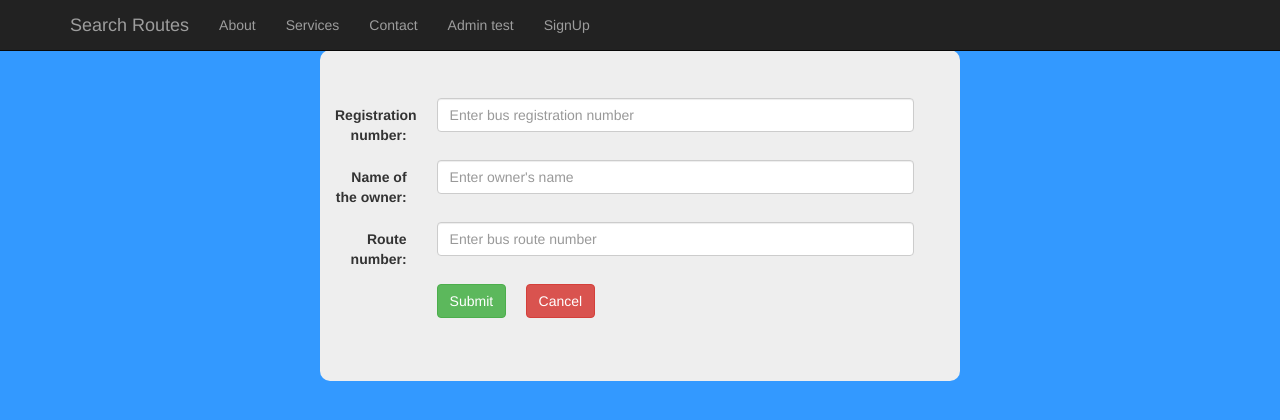
After one commit to pushpithaDilhan/BusBooking, a PHP site: page /busbooking/Administrator/add_bus.php in a window 1280 px wide. The commit adds this page. Shown: the top 420 px of the page. Run offline with PHP 8.4, Linux system fonts and the light colour scheme.

Commit message:
Bus add option

```diff
--- /dev/null
+++ b/Administrator/add_bus.php
@@ -0,0 +1,91 @@
+<!DOCTYPE html>
+<html lang="en">
+<head>
+<meta charset="UTF-8">
+<title>Add bus</title>
+
+<!-- bootstrap -->
+<link href = "../style/css/bootstrap.min.css" rel = "stylesheet">
+<link rel="stylesheet" href="styles.css">
+
+</head>
+
+<body style="background-color:#3399ff;">
+
+<!-- Navigation -->
+<nav class="navbar navbar-inverse navbar-fixed-top" role="navigation">
+    <div class="container">
+        <!-- Brand and toggle get grouped for better mobile display -->
+        <div class="navbar-header">
+            <button type="button" class="navbar-toggle" data-toggle="collapse" data-target="#bs-example-navbar-collapse-1">
+                <span class="sr-only">Toggle navigation</span>
+                <span class="icon-bar"></span>
+                <span class="icon-bar"></span>
+                <span class="icon-bar"></span>
+            </button>
+            <a class="navbar-brand" href="../common/routelist.php">Search Routes</a>
+        </div>
+        <!-- Collect the nav links, forms, and other content for toggling -->
+        <div class="collapse navbar-collapse" id="bs-example-navbar-collapse-1">
+            <ul class="nav navbar-nav">
+                <li>
+                    <a href="#">About</a>
+                </li>
+                <li>
+                    <a href="#">Services</a>
+                </li>
+                <li>
+                    <a href="#">Contact</a>
+                </li>
+
+                <li>
+                    <a href="../Administrator/adminhomepage.php" >Admin test</a>
+                </li>
+
+                <li>
+                    <a href="../Register/add-record-form.php" style="text-align:right;position:fixed;">SignUp</a>
+                </li>
+
+
+            </ul>
+        </div>
+        <!-- /.navbar-collapse -->
+    </div>
+    <!-- /.container -->
+</nav>
+
+<div class="container jumbotron" style="width:50%;margin-top:50px;border-radius:10px;">
+<form action="insert_bus_info.php" method="post" class="form-horizontal" style="margin-right:10px;width:95%;">
+	<div class="form-group">
+    	<label for="registration_number" class="control-label col-sm-2">Registration number:</label>
+        <div class="col-sm-10">
+        <input type="text" name="reg_no" class="form-control" id="Reg_no" placeholder="Enter bus registration number">
+        </div>
+    </div>
+
+    <div class="form-group">
+    	<label for="owner" class="control-label col-sm-2">Name of the owner:</label>
+        <div class="col-sm-10">
+        <input type="text" name="owner" class="form-control" id="Owner" placeholder="Enter owner's name">
+        </div>
+    </div>
+
+    <div class="form-group">
+    	<label for="route_no" class="control-label col-sm-2">Route number:</label>
+        <div class="col-sm-10">
+        <input type="text" name="route_no" class="form-control" id="Route_no" placeholder="Enter bus route number">
+        </div>
+    </div>
+
+    <div class="form-group">
+    <div class="col-sm-offset-2 col-sm-10">
+    <input type="submit" value="Submit" class="btn btn-success">
+     &nbsp;&nbsp;&nbsp;
+    <a href="add_bus.php"><button type="button" class="btn btn-danger">Cancel</button></a>
+    </div>
+    </div>
+
+</form>
+</div>
+</body>
+</html>
--- a/Administrator/busroutes.php
+++ b/Administrator/busroutes.php
@@ -16,6 +16,7 @@
 			$table .= '<td>' . $record['first_station'] . '</td>';
 			$table .= '<td>' . $record['second_station'] . '</td>';
 			$table .= '<td>' . $record['price'] . '</td>';
+			$table .= '<td><input name="delete" type="submit" value="Remove" onclick="return confirm(\'Remove this route?\')"></td>';
 			$table .= '</tr>';
 		}
 	}
@@ -38,6 +39,9 @@
 	</header>
 
 	<?php echo "$table"; ?>
+	<p>
+	<input type="submit" value="Add" name="add_route">
+	</p>
 </body>
 </html>
 
--- a/Administrator/busses.php
+++ b/Administrator/busses.php
@@ -15,6 +15,7 @@
 			$table .= '<td>' . $record['registration_no'] . '</td>';
 			$table .= '<td>' . $record['owner'] . '</td>';
 			$table .= '<td>' . $record['route_no'] . '</td>';
+			$table .= '<td><input name="delete" type="submit" value="Remove" onclick="return confirm(\'Remove this bus?\')"></td>';
 			$table .= '</tr>';
 		}
 	}
@@ -37,6 +38,8 @@
 	</header>
 
 	<?php echo "$table"; ?>
+
+	<p><input type="submit" value="Add" name="add_bus"></p>
 </body>
 </html>
 
```
Also changed, not shown: Administrator/insert_bus_info.php (added, +29 -0 lines), Administrator/regsuccess.html (added, +20 -0 lines).
